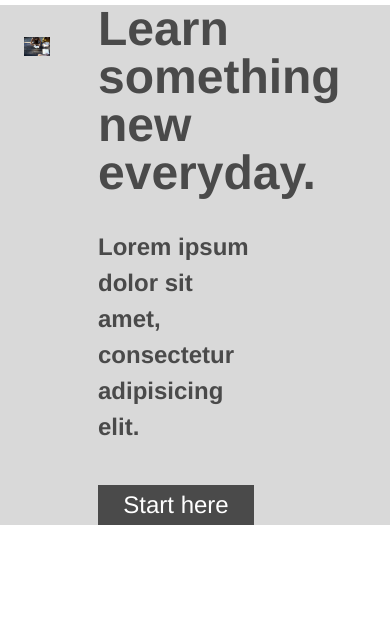
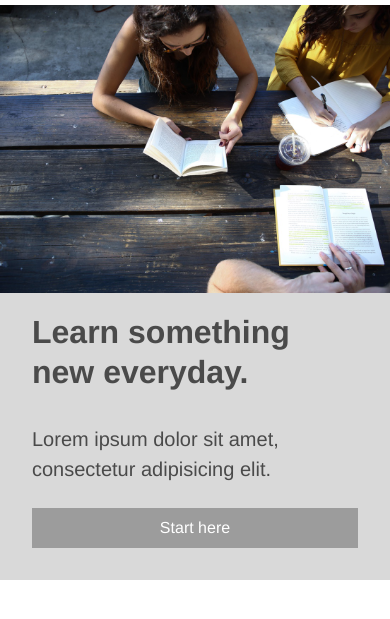
Before and after one commit to bmeeks60/capstone, a plain HTML site: page index.html in a window 390 px wide. Shown: the part 59-678 px from the top of the page. Drawn offline with Linux system fonts and the light colour scheme.

Commit message:
add mobile banner styling

```diff
--- a/index.html
+++ b/index.html
@@ -50,5 +50,16 @@
         <a href="#" target="_blank">Start here</a>
       </div>
     </div>
+
+    <!--Information-->
+
+    <div class="information">
+      <div class="feature">
+
+      </div>
+      <div class="sidebar">
+
+      </div>
+    </div>
   </body>
 </html>
--- a/resources/css/style.css
+++ b/resources/css/style.css
@@ -1,6 +1,11 @@
 html {
   font-size: 16px;
 }
+
+/*Build borders*/
+/*div {
+  border: red 1px solid;
+}*/
 
 body {
   font-family: "Helvetica", sans-serif;
@@ -71,6 +76,8 @@ nav span a {
   display: none;
 }
 
+/*Mobile Header*/
+
 @media only screen and (max-width: 635px) {
   nav.mobile, nav.mobile a {
     display: flex;
@@ -122,3 +129,44 @@ nav span a {
   font-size: 1.5rem;
   padding: 0.5rem 0;
 }
+
+/*Mobile Banner*/
+
+@media only screen and (max-width: 950px) {
+  .banner {
+    display: flex;
+    flex-direction: column;
+    padding: 0 0 1rem 0;
+  }
+
+  .banner-img {
+    margin: 0;
+    width: auto;
+  }
+
+  .banner-content {
+    width: auto;
+    padding: 1rem 2rem;
+    height: auto;
+  }
+
+  h1 {
+    font-size: 2rem;
+    font-weight: bolder;
+    line-height: 1.25;
+  }
+
+  .banner-content h3 {
+    font-size: 1.25rem;
+    font-weight: normal;
+    padding-bottom: 1.5rem;
+  }
+
+  .banner-content a {
+    background-color: hsl(0, 0%, 61%);
+    font-size: 1rem;
+    padding: 0.75rem 0;
+  }
+}
+
+/*Information Styling*/
```
